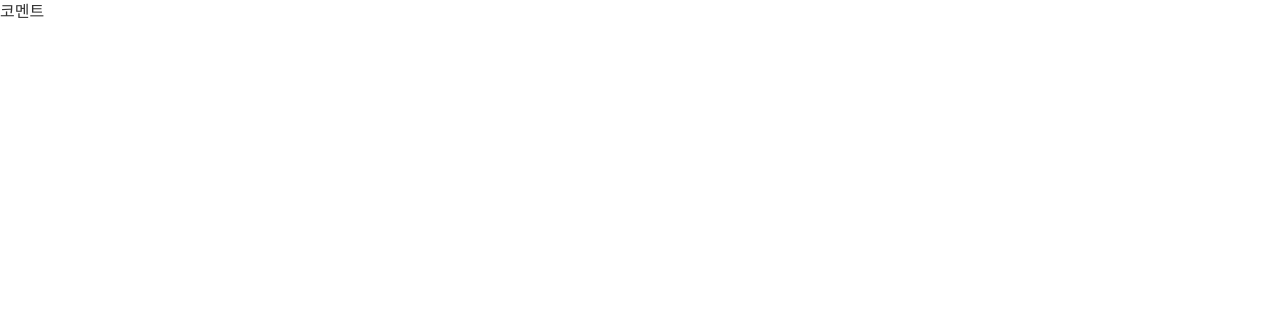
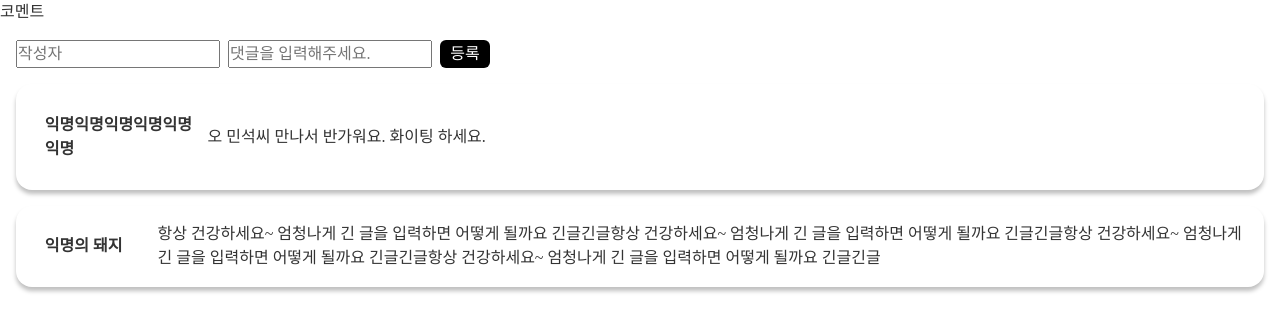
Before and after one commit to gabiamax/rolling-paper, a Vue app: page /comment in a window 1280 px wide. Shown: the top 332 px of the page. Built offline with nearby package versions, Linux system fonts and the light colour scheme; a web font is replaced by a local one.

Commit message:
feat : comment 컴포넌트 UI 및 기능 1차 구현

```diff
--- /dev/null
+++ b/src/components/Comment/CommentInput.vue
@@ -0,0 +1,62 @@
+<template>
+  <div class="comment__input">
+    <label for="author-input" class="comment__input--author">
+      <input id="author-input" ref="author" :comment="comment.author" placeholder="작성자" @input="handleInput" />
+    </label>
+    <label for="content-input" class="comment__input--content">
+      <input
+        id="content-input"
+        ref="content"
+        :comment="comment.content"
+        placeholder="댓글을 입력해주세요."
+        @input="handleInput"
+      />
+    </label>
+    <button type="button" class="comment__button--add" @click="addComment">등록</button>
+  </div>
+</template>
+
+<script>
+export default {
+  props: {
+    comment: {
+      type: Object,
+      default: () => ({}),
+    },
+  },
+  methods: {
+    handleInput() {
+      this.$emit('input', {
+        author: this.$refs.author.value,
+        content: this.$refs.content.value,
+      });
+    },
+    addComment() {
+      this.$emit('add');
+    },
+  },
+};
+</script>
+
+<style lang="scss" scoped>
+.comment__input {
+  display: flex;
+  margin: 1rem;
+
+  &--author {
+    margin-right: 0.5rem;
+  }
+
+  &--content {
+    margin-right: 0.5rem;
+  }
+
+  .comment__button--add {
+    background-color: black;
+    color: white;
+    border-radius: 6px;
+    width: 50px;
+    cursor: pointer;
+  }
+}
+</style>
--- /dev/null
+++ b/src/components/Comment/CommentItem.vue
@@ -0,0 +1,34 @@
+<template>
+  <li class="comment__item">
+    <div class="comment__item--author">{{ commentItem.author }}</div>
+    <div class="comment__item--content">{{ commentItem.content }}</div>
+  </li>
+</template>
+
+<script>
+export default {
+  props: {
+    commentItem: {
+      type: Object,
+      default: () => ({}),
+    },
+  },
+};
+</script>
+
+<style scoped lang="scss">
+.comment__item {
+  box-shadow: 0px 4px 4px rgba(0, 0, 0, 0.25);
+  border-radius: 16px;
+  padding: 1rem;
+  margin: 1rem;
+  display: flex;
+  align-items: center;
+  &--author {
+    min-width: 100px;
+    max-width: 150px;
+    font-weight: 600;
+    margin: 0.8rem;
+  }
+}
+</style>
--- a/src/pages/CommentPage.vue
+++ b/src/pages/CommentPage.vue
@@ -1,9 +1,47 @@
 <template>
-  <div>코멘트</div>
+  <div>
+    <div>코멘트</div>
+    <CommentInput v-model="comment" @add="addCommentItem" />
+    <CommentItem v-for="(commentItem, index) in commentItems" :key="index" :commentItem="commentItem" />
+  </div>
 </template>
 
 <script>
-export default {};
+import CommentInput from '@/components/Comment/CommentInput.vue';
+import CommentItem from '@/components/Comment/CommentItem.vue';
+
+export default {
+  components: { CommentInput, CommentItem },
+  data() {
+    return {
+      comment: {
+        author: '',
+        content: '',
+      },
+      commentItems: [
+        {
+          content: '오 민석씨 만나서 반가워요. 화이팅 하세요.',
+          author: '익명익명익명익명익명익명',
+        },
+        {
+          content:
+            '항상 건강하세요~ 엄청나게 긴 글을 입력하면 어떻게 될까요 긴글긴글항상 건강하세요~ 엄청나게 긴 글을 입력하면 어떻게 될까요 긴글긴글항상 건강하세요~ 엄청나게 긴 글을 입력하면 어떻게 될까요 긴글긴글항상 건강하세요~ 엄청나게 긴 글을 입력하면 어떻게 될까요 긴글긴글',
+          author: '익명의 돼지',
+        },
+      ],
+    };
+  },
+  methods: {
+    addCommentItem() {
+      this.commentItems.push(this.comment);
+      this.initComment();
+    },
+    initComment() {
+      console.log('init');
+      console.log(this.comment.author, this.comment.content);
+    },
+  },
+};
 </script>
 
 <style></style>
```
